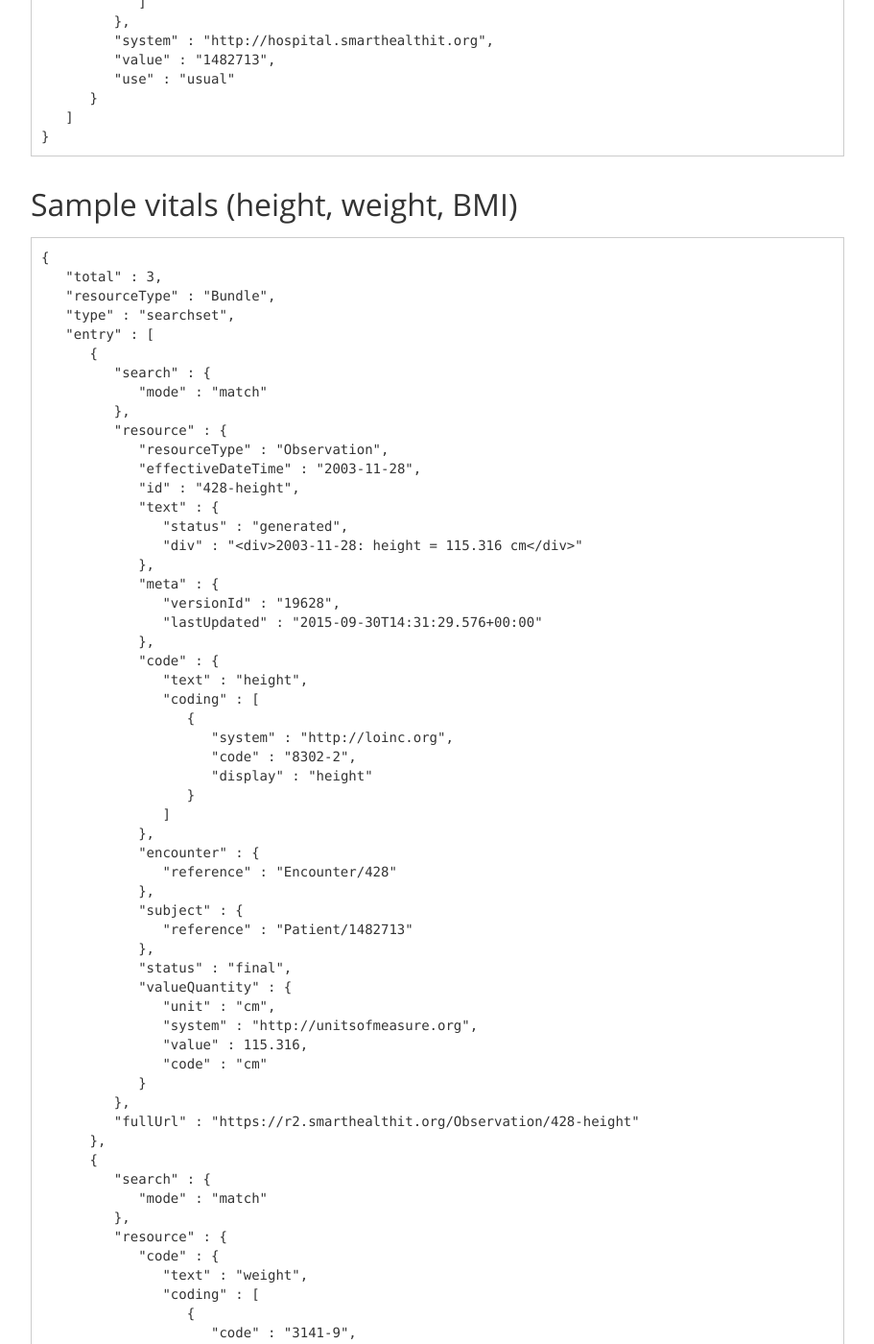
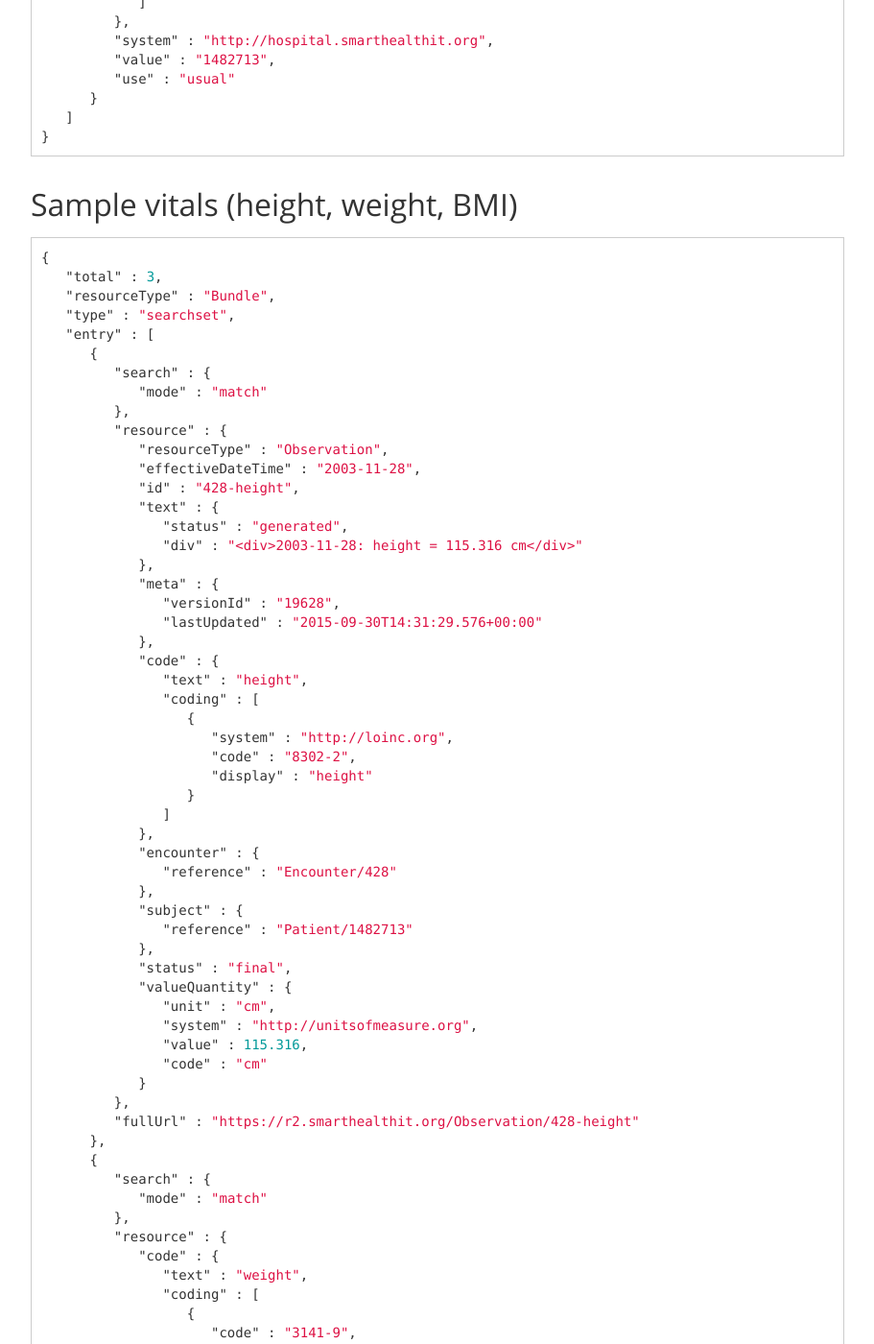
Before and after one commit to smart-on-fhir/smart-on-fhir.github.io, a Jekyll site: the page built from tutorials/server-quick-start/index.md, in a window 1280 px wide and 1400 px high, scrolled down 3156 px. Shown: the whole window at 96% size, without its empty margins (38-949 px from the left). Built offline with Jekyll 4.4.1, drawn with Linux system fonts in a browser that asks for light colours; some of the changed text lies outside the part shown.

Commit message:
Update index.md

````diff
--- a/tutorials/server-quick-start/index.md
+++ b/tutorials/server-quick-start/index.md
@@ -77,20 +77,20 @@
 When the SMART Growth Charts, it will fetch:
 
 ### 1. Patient demographics
-```
+```sh
 curl 'https://r2.smarthealthit.org/Patient/smart-1482713' -H 'Accept: application/json'
 ```
 
 ### 2. All Weight, Height, Head Circumference, and BMI Observations
 Note LOINC Codes: `3141-9`, `8302-2`, `8287-5`, `39156-5`
 
-```
+```sh
 curl 'https://r2.smarthealthit.org/Observation?subject%3APatient=smart-1482713&code=3141-9%2C8302-2%2C8287-5%2C39156-5&_count=50' -H 'Accept: application/json'
 ```
 
 ## Sample patient demographics
 
-```
+```json
 {
    "resourceType" : "Patient",
    "id" : "1482713",
@@ -164,7 +164,7 @@
 ## Sample vitals (height, weight, BMI)
 
 
-```
+```json
 {
    "total" : 3,
    "resourceType" : "Bundle",
@@ -302,7 +302,7 @@
 
 ## Sample Encounter (note: app can work without encounter details)
 
-```
+```json
 {
    "resourceType" : "Encounter",
    "class" : "ambulatory",
````
